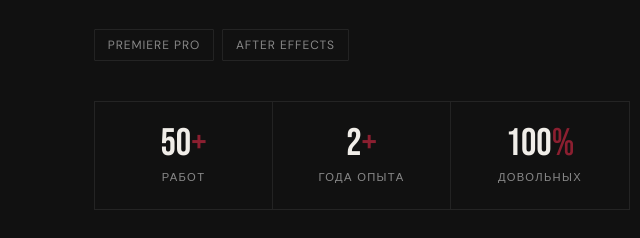
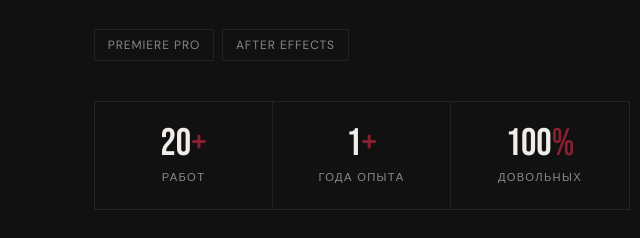
Before and after one commit to KiruxaAE/portfolio, a plain HTML site: page index.html in a window 1280 px wide. Shown: the part 1482-1720 px from the top of the page, 586-1226 px from the left. Drawn offline with Linux system fonts and the light colour scheme.

Commit message:
Update index.html

```diff
--- a/index.html
+++ b/index.html
@@ -1369,11 +1369,11 @@
       </div>
       <div class="about-stats reveal">
         <div class="stat-item">
-          <span class="stat-num" data-target="50"><span class="count">0</span><span class="stat-accent">+</span></span>
+          <span class="stat-num" data-target="20"><span class="count">0</span><span class="stat-accent">+</span></span>
           <span class="stat-label">Работ</span>
         </div>
         <div class="stat-item">
-          <span class="stat-num" data-target="2"><span class="count">0</span><span class="stat-accent">+</span></span>
+          <span class="stat-num" data-target="1"><span class="count">0</span><span class="stat-accent">+</span></span>
           <span class="stat-label">Года опыта</span>
         </div>
         <div class="stat-item">
```
